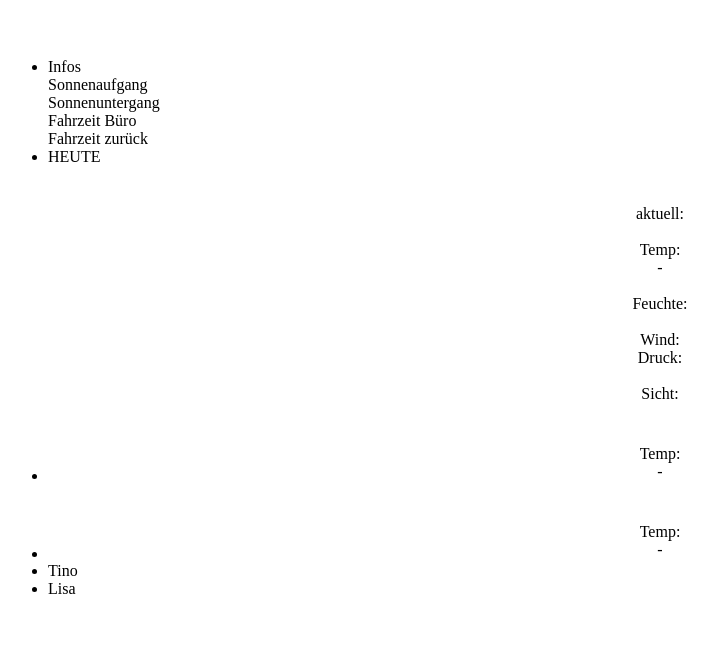
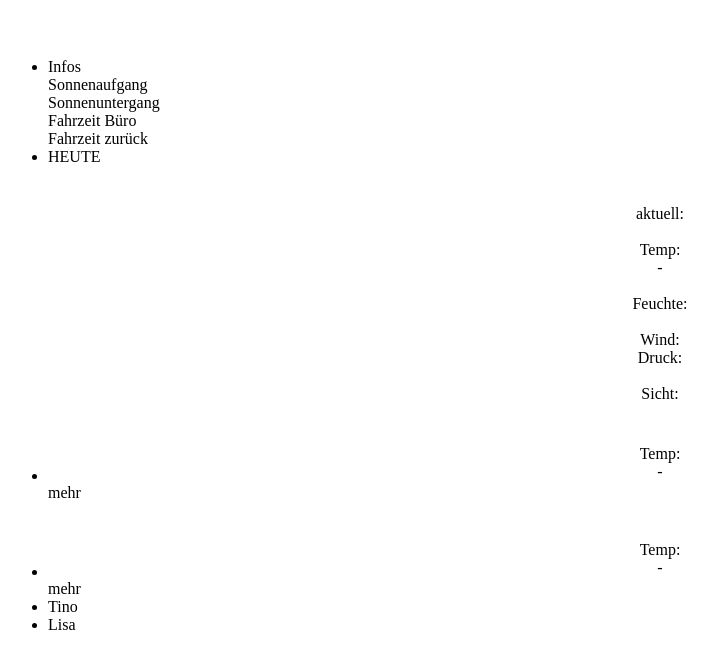
Before and after one commit to chewara/fhem-tablet-ui-chewara, a plain HTML site: page t-home.html in a window 1280 px wide. Shown: the part 1102-1752 px from the top of the page, without its empty margins (0-714 px from the left). Before the commit the page ends 1716 px from the top, so only its background shows below. Drawn offline with Linux system fonts and the light colour scheme.

Commit message:
weather link

```diff
--- a/t-home.html
+++ b/t-home.html
@@ -342,7 +342,7 @@
      			</td>
      		</tr>
      	</table>
-      <div data-type="pagetab" data-url="t-wetter.html" data-icon="fa-sun-o" class="top-space inline"></div>
+      <div data-type="pagetab" data-url="t-wetter.html" data-icon="" class="top-space inline">mehr</div>
      </li>
      <li data-row="5" data-col="5" data-sizex="1" data-sizey="2" class="semitransparent">
        <header><div data-type="label" data-device="Weather" data-get="fc3_day_of_week" style="display:inline"></div></header>
@@ -378,7 +378,7 @@
      		</tr>
      	</table>
      </div>
-     <div data-type="pagetab" data-url="t-wetter.html" data-icon="fa-sun-o" class="top-space inline"></div>
+     <div data-type="pagetab" data-url="t-wetter.html" data-icon="" class="top-space inline">mehr</div>
      </li>
      <li data-row="5" data-col="6" data-sizex="1" data-sizey="2" class="semitransparent">
        <header>Tino</header> <div data-type="homestatus" class="small" data-version="roommate" data-device='rr_Tino'></div>
```
